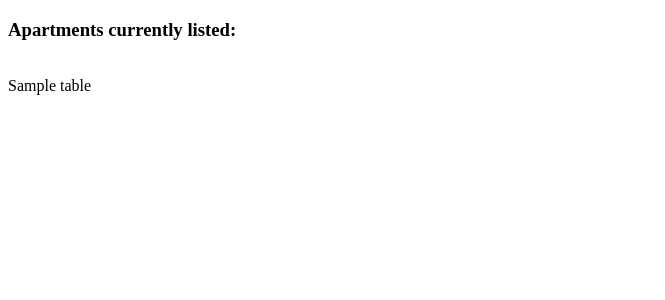
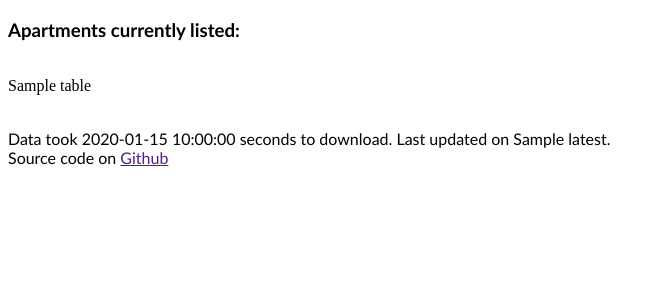
Before and after one commit to mmodin/bostad.mmodin.com, a Flask app: template templates/table.html in a window 1280 px wide. Shown: the top 300 px of the page, without its empty margins (0-665 px from the left). Run offline with Flask 2, Linux system fonts and the light colour scheme; the template is opened without the code that fills it: most values are stand-ins (such as "Sample title", 1, 10 or a date in 2020); parts of the project's set-up code (start-up, migrations or seed data) failed here and were passed over.

Commit message:
Collecting files for github

```diff
--- a/app.py
+++ b/app.py
@@ -2,23 +2,32 @@ from flask import Flask, render_template
 from html_table import html_table
 from bf import BF
 from yaml import load
+from time import time
+from werkzeug.contrib.cache import SimpleCache
+app = Flask(__name__)
+cache = SimpleCache()
 
 
-app = Flask(__name__)
+def get_bf():
+    bf = cache.get("bf")
+    if bf is None:
+        bf = BF(
+            login=True,
+            detail=True,
+            username=config['username'],
+            password=config['password']
+        )
+        cache.set("bf", bf, timeout=5 * 60)
+    return bf
 
 
 @app.route("/")
 def index():
-    data = BF(
-        login=True,
-        detail=True,
-        username=config['username'],
-        password=config['password']
-    )
-    table = html_table(data.get_relevant_data())
-    html = "<h3>Apartments currently listed: </h3><br /> %s <br />" % table
-    #return html
-    return render_template("table.html", table=table)
+    start = time()
+    bf = get_bf()
+    table = html_table(bf.get_relevant_data())
+    seconds = round(time() - start, 3)
+    return render_template("table.html", table=table, time=seconds, latest=bf.latest)
 
 
 if __name__ == "__main__":
--- a/static/css/table.css
+++ b/static/css/table.css
@@ -20,3 +20,11 @@
     background-color: #4CAF50;
     color: white;
 }
+
+p.serif{
+    font-family: "Trebuchet MS", Arial, Helvetica, sans-serif;
+}
+
+h3.serif{
+    font-family: "Trebuchet MS", Arial, Helvetica, sans-serif;
+}
--- a/templates/table.html
+++ b/templates/table.html
@@ -5,8 +5,14 @@
 </head>
 
 <body>
-<h3>Apartments currently listed: </h3><br/>
+<h3 class="serif">
+Apartments currently listed:
+</h3><br/>
 <table id="listings">
 {{ table|safe }}
 </table><br/>
+<p class="serif">
+Data took {{ time }} seconds to download. Last updated on {{ latest }}. <br/>
+Source code on <a href=""> Github </a>
+</p>
 </body>
```
Also changed, not shown: bf.py (+21 -5 lines), html_table.py (+2 -7 lines).
